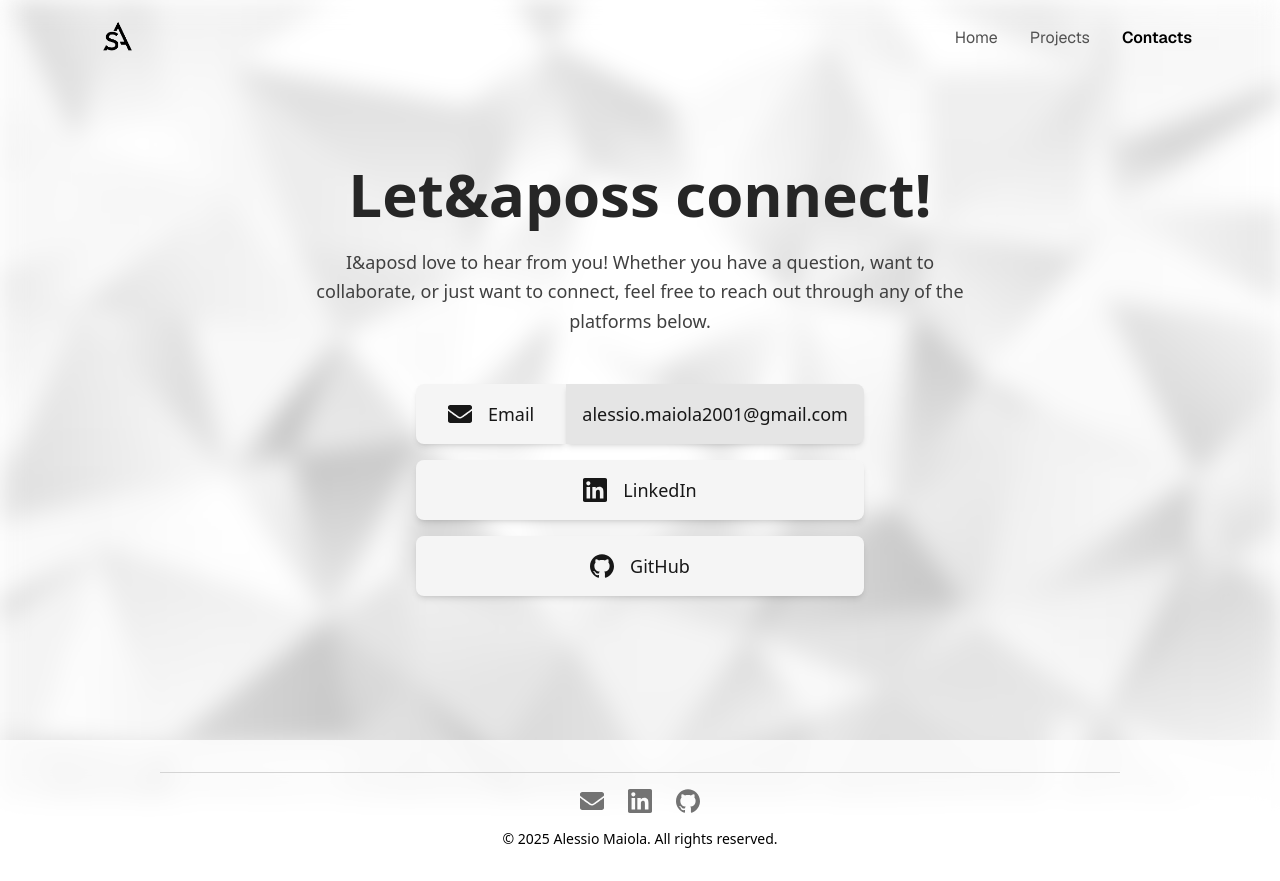
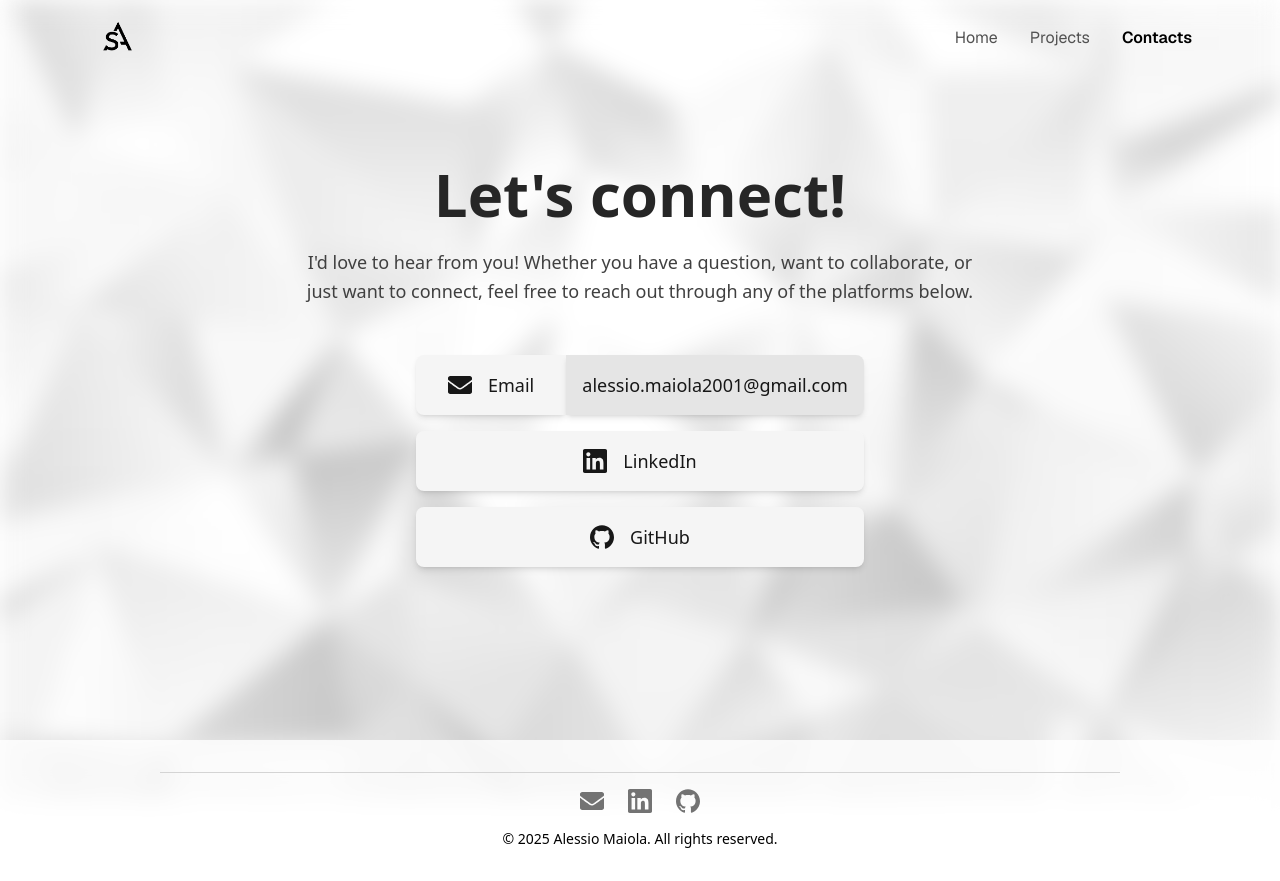
Before and after one commit to SirAlex01/SirAlex01.github.io, a Next.js app: page /contacts in a window 1280 px wide. Built offline with nearby package versions, Linux system fonts and the light colour scheme.

Commit message:
minor fix

```diff
--- a/app/contacts/page.tsx
+++ b/app/contacts/page.tsx
@@ -43,14 +43,14 @@ export default function ContactsPage() {
       {/* Title - fade in from below */}
       <FadeInSection delay={0}>
         <h1 className="text-4xl sm:text-5xl lg:text-6xl font-bold text-neutral-800 dark:text-white mb-6 text-center">
-          Let&aposs connect!
+          Let&apos;s connect!
         </h1>
       </FadeInSection>
 
       {/* Description - fade in from below */}
       <FadeInSection delay={100}>
         <p className="text-lg text-neutral-700 dark:text-neutral-400 leading-relaxed max-w-2xl text-center mb-12">
-          I&aposd love to hear from you! Whether you have a question, want to collaborate,
+          I&apos;d love to hear from you! Whether you have a question, want to collaborate,
           or just want to connect, feel free to reach out through any of the platforms below.
         </p>
       </FadeInSection>
```
